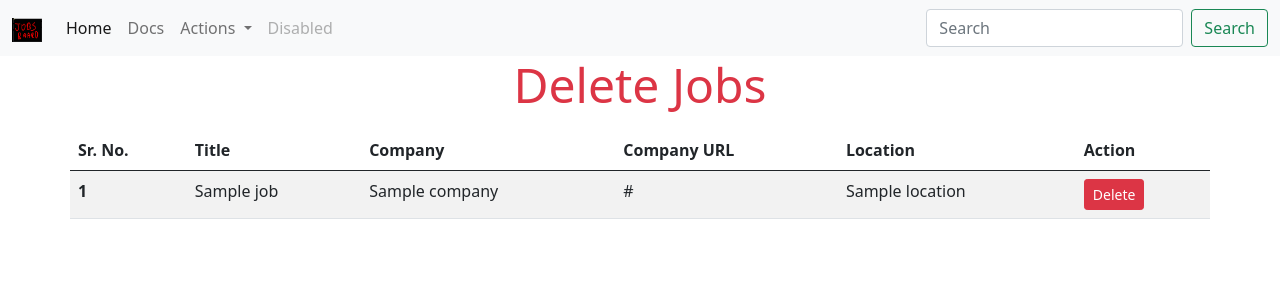
After one commit to tvaditya/fastapiProject, a FastAPI app: template backend/templates/jobs/show_jobs_to_delete.html in a window 1280 px wide. The commit adds this page. Shown: the top 300 px of the page. Run offline with FastAPI, Linux system fonts and the light colour scheme; the template is opened without the code that fills it: most values are stand-ins (such as "Sample title", 1, 10 or a date in 2020); parts of the project's set-up code (start-up, migrations or seed data) failed here and were passed over.

Commit message:
delete job creted

```diff
--- a/backend/templates/components/navbar.html
+++ b/backend/templates/components/navbar.html
@@ -16,11 +16,13 @@
         </li>
         <li class="nav-item dropdown">
           <a class="nav-link dropdown-toggle" href="#" id="navbarDropdown" role="button" data-bs-toggle="dropdown" aria-expanded="false">
-            Dropdown
+            Actions
           </a>
           <ul class="dropdown-menu" aria-labelledby="navbarDropdown">
             <li><a class="dropdown-item" href="/docs/">Docs</a></li>
-            <li><a class="dropdown-item" href="#">Another action</a></li>
+            <li><a class="dropdown-item" href="/login/">Login</a></li>
+            <li><a class="dropdown-item" href="/post-a-job/">Post Job</a></li>
+            <li><a class="dropdown-item" href="/delete-job/">Delete Job</a></li>
             <li><hr class="dropdown-divider"></li>
             <li><a class="dropdown-item" href="#">Something else here</a></li>
           </ul>
--- /dev/null
+++ b/backend/templates/jobs/show_jobs_to_delete.html
@@ -0,0 +1,57 @@
+{% extends "shared/base.html" %}
+
+
+{% block title %}
+  <title>Delete Jobs</title>
+{% endblock %}
+
+{% block content %}
+  <div class="container">
+  <div class="row">
+    <div class="col">
+      <h1 class="display-5 text-center text-danger mb-3">Delete Jobs</h1>
+    </div>
+    <div id="result" class="text-danger text-bold lead"></div>
+  </div>
+
+  <div class="row">
+    <table class="table table-striped">
+        <thead>
+          <tr>
+            <th scope="col">Sr. No.</th>
+            <th scope="col">Title</th>
+            <th scope="col">Company</th>
+            <th scope="col">Company URL</th>
+            <th scope="col">Location</th>
+            <th scope="col">Action</th>
+          </tr>
+        </thead>
+        <tbody>
+          {% for job in jobs %}
+            <tr>
+                <th scope="row">{{loop.index}}</th>
+                <td>{{job.title}}</td>
+                <td>{{job.company}}</td>
+                <td>{{job.company_url}}</td>
+                <td>{{job.location}}</td>
+                <td><button class="btn btn-danger btn-sm" onclick="delete_job({{job.id}})">Delete</button></td>
+            </tr>
+          {% endfor %}
+        </tbody>
+    </table>
+  </div>
+</div>
+{% endblock %}
+
+
+{% block scripts %}
+<script type="text/javascript">
+    function delete_job(id){
+        fetch('/job/delete/'+id,{
+            method:'DELETE',})
+        .then(response => response.json())
+        .then(document.getElementById('result').innerHTML = "Refreshing...")
+        .then(data => document.getElementById('result').innerHTML = data.detail);
+    }
+</script>
+{% endblock %}
```
Also changed, not shown: backend/apis/utils.py (+11 -4 lines), backend/apis/version1/route_jobs.py (+14 -6 lines), backend/webapps/jobs/route_jobs.py (+10 -0 lines).
